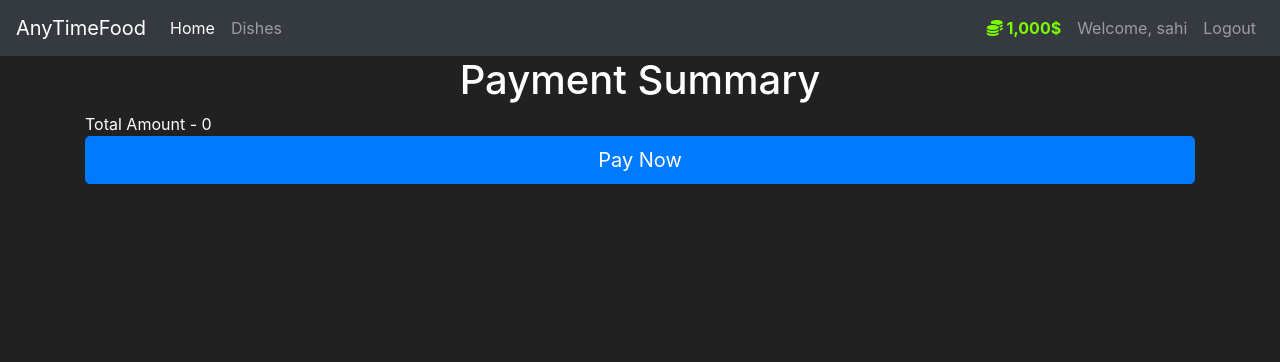
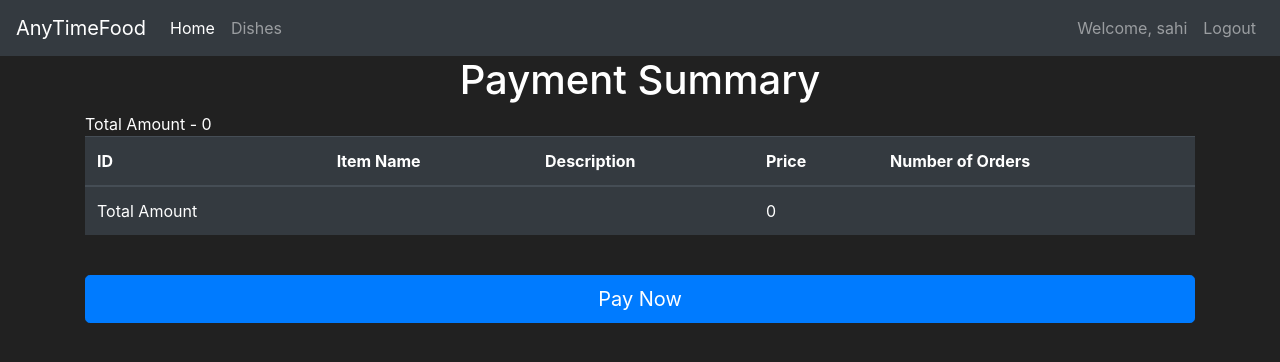
Before and after one commit to DHRUV-GAHOI/Flask-Market, a Flask app: page /cart/1 in a window 1280 px wide. Shown: the top 362 px of the page. Run offline with Flask 2, Linux system fonts and the light colour scheme; a user stored in the database is signed in; data comes from the database, SQL or seed files in the repository; both versions use the stored data as it was after the commit; some libraries are stand-ins or nearby versions.

Commit message:
Fifth Commit

```diff
--- a/market/templates/base.html
+++ b/market/templates/base.html
@@ -30,12 +30,6 @@
         </ul>
           {% if current_user.is_authenticated %}
             <ul class="navbar-nav">
-                <li class="nav-item">
-                    <a class="nav-link" style="color: lawngreen; font-weight: bold">
-                        <i class="fas fa-coins"></i>
-                        {{ current_user.prettier_budget }}
-                    </a>
-                </li>
                 <li class="nav-item">
                     <a class="nav-link">Welcome, {{ current_user.username }}</a>
                 </li>
--- a/market/templates/cart.html
+++ b/market/templates/cart.html
@@ -6,13 +6,47 @@
 {% block content %}
 <div class="info">
   <div class="container">
+
+
+
     <h1 style="text-align:center;">Payment Summary</h1>
     Total Amount - {{o.cost}}
 
+    <table class="table table-hover table-dark">
+        <thead>
+            <tr>
+                <!-- Your Columns HERE -->
+                <th scope="col">ID</th>
+                <th scope="col">Item Name</th>
+                <th scope="col">Description</th>
+                <th scope="col">Price</th>
+                <th scope="col">Number of Orders</th>
+                <!-- <th scope="col">Options</th> -->
+            </tr>
+        </thead>
+        <tbody>
+            <!-- Your rows inside the table HERE: -->
+            {% for item in o.items %}
+                <tr >
+                    <td class="Item {{item.id}}">{{ item.id }}</td>
+                    <td>{{ item.name }}</td>
+                    <td>{{ item.description }}</td>
+                    <td>{{ item.price }}</td>
+                    <td></td>
+                </tr>
+
+                {% endfor %}
+            <tr>
+              <td>Total Amount</td>
+              <td></td>
+              <td></td>
+              <td>{{o.cost}}</td>
+              <td></td>
+            </tr>
+        </tbody>
+    </table>
+
     <br>
-    {% for i in o.items%}
-      <p>{{i.price}}</p>
-    {% endfor %}
     <button id="rzp-button1" class="btn btn-lg btn-primary btn-block" type="button">Pay Now</button>
   </div>
 <script>
```
Also changed, not shown: market/market.db.
